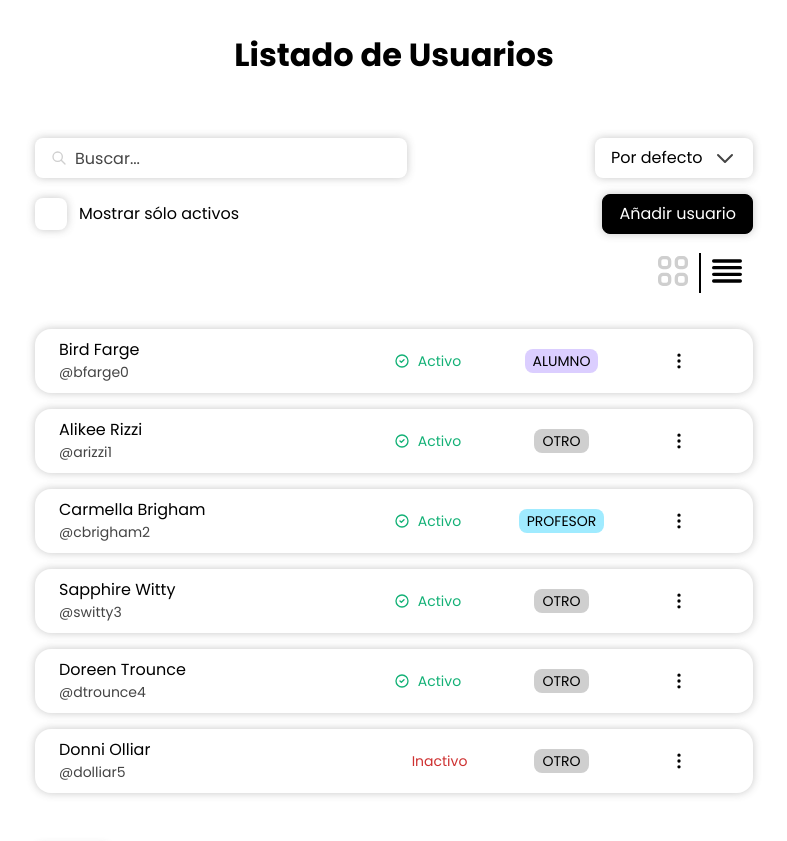
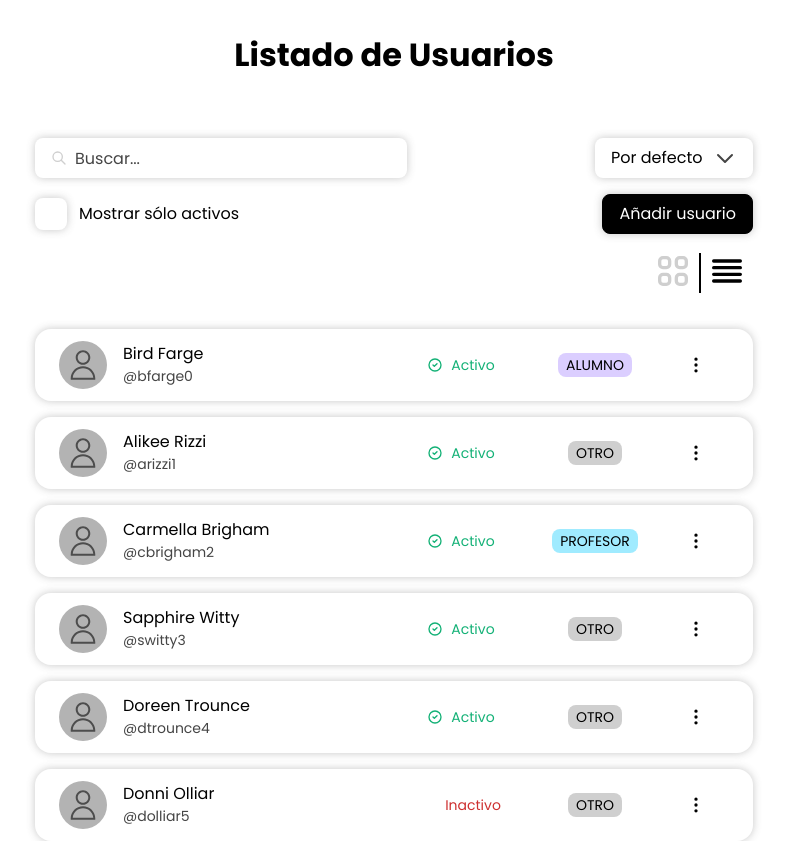
Before and after one commit to jesusaviladev/react-users-list, a React (Vite) app: page / in a window 1280 px wide. Shown: the top 841 px of the page, without its empty margins (246-1033 px from the left). Built offline with nearby package versions, Linux system fonts and the light colour scheme; data requests are answered from the project's data file; some icons are missing.

Commit message:
refactor user display, added default profile pic

```diff
--- a/src/components/user/UserDisplay.jsx
+++ b/src/components/user/UserDisplay.jsx
@@ -1,9 +1,16 @@
 import style from './UserDisplay.module.css';
 
-const UserDisplay = ({ name, username }) => (
+const UserDisplay = ({ name, username, picture }) => (
 	<div className={style.wrapper}>
-		<span>{name}</span>
-		<span className={style.username}>@{username}</span>
+		<img
+			src={picture || '/assets/profile-pic.svg'}
+			alt={`Foto de ${name}`}
+			className={style.picture}
+		/>
+		<div className={style.display}>
+			<span>{name}</span>
+			<span className={style.username}>@{username}</span>
+		</div>
 	</div>
 );
 
--- a/src/components/user/UserDisplay.module.css
+++ b/src/components/user/UserDisplay.module.css
@@ -1,11 +1,23 @@
 .wrapper {
 	display: flex;
+	align-items: center;
+	gap: 1rem;
+}
+
+.picture {
+	width: 3rem;
+	height: 3rem;
+
+	border-radius: 50%;
+}
+
+.display {
+	display: flex;
 	flex-direction: column;
+	gap: 0.25rem;
 }
 
 .username {
 	color: var(--color-gray);
 	font-size: var(--text-sm);
-
-	margin-top: 0.25rem;
 }
--- a/src/components/users-list/UserCard.jsx
+++ b/src/components/users-list/UserCard.jsx
@@ -9,7 +9,11 @@
 		<div className={style.wrapper}>
 			<div className={style.card}>
 				<div className={style.name}>
-					<UserDisplay username={user.username} name={user.name} />
+					<UserDisplay
+						username={user.username}
+						name={user.name}
+						picture={user.picture}
+					/>
 				</div>
 				<div className={style.info}>
 					<UserRole role={user.role} />
--- a/src/components/users-list/UserRow.jsx
+++ b/src/components/users-list/UserRow.jsx
@@ -8,7 +8,11 @@
 	return (
 		<div className={style.wrapper}>
 			<div className={style.name}>
-				<UserDisplay username={user.username} name={user.name} />
+				<UserDisplay
+					username={user.username}
+					name={user.name}
+					picture={user.picture}
+				/>
 			</div>
 			<div className={style.status}>
 				<UserStatus active={user.active} />
--- a/src/components/users-list/UserRow.module.css
+++ b/src/components/users-list/UserRow.module.css
@@ -19,7 +19,7 @@
 }
 
 .name {
-	width: 45%;
+	width: 50%;
 }
 
 .status,
@@ -28,5 +28,5 @@
 }
 
 .action {
-	width: 15%;
+	width: 10%;
 }
```
Also changed, not shown: public/assets/profile-pic.svg (added).
